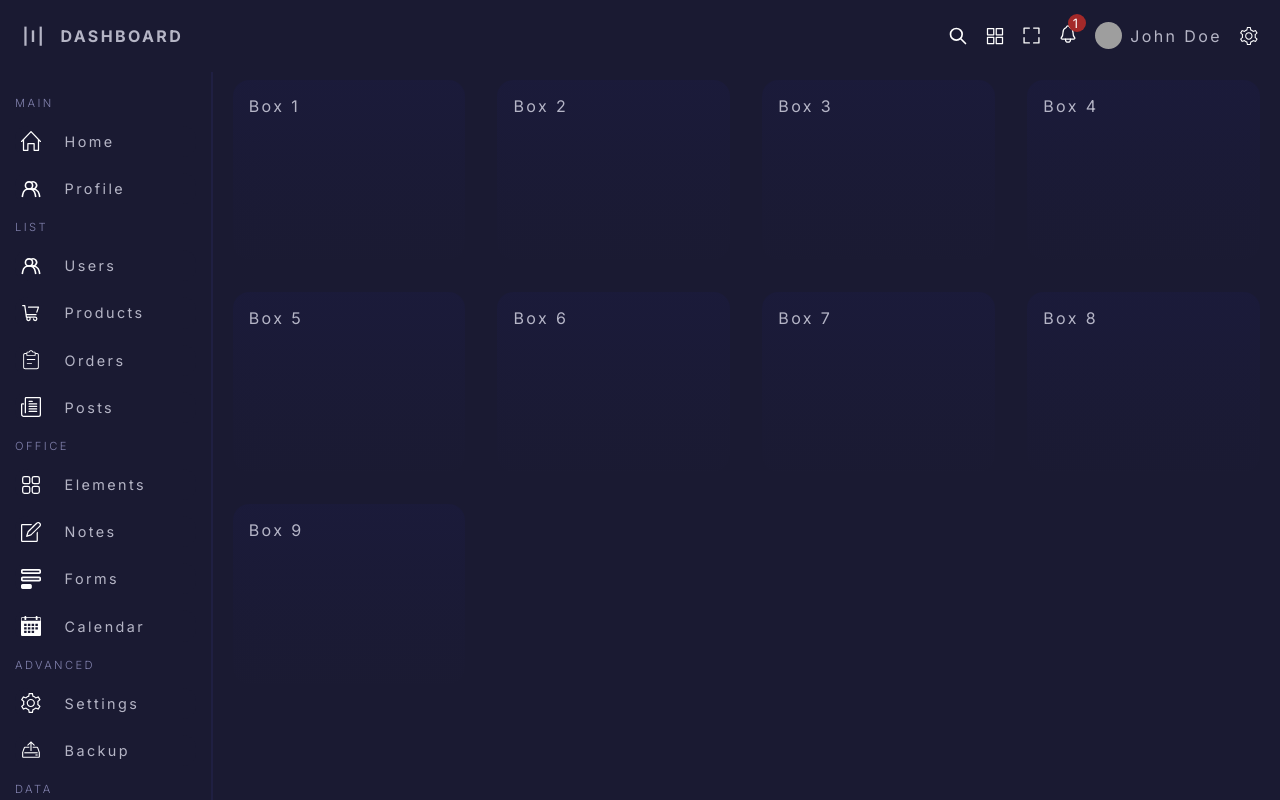
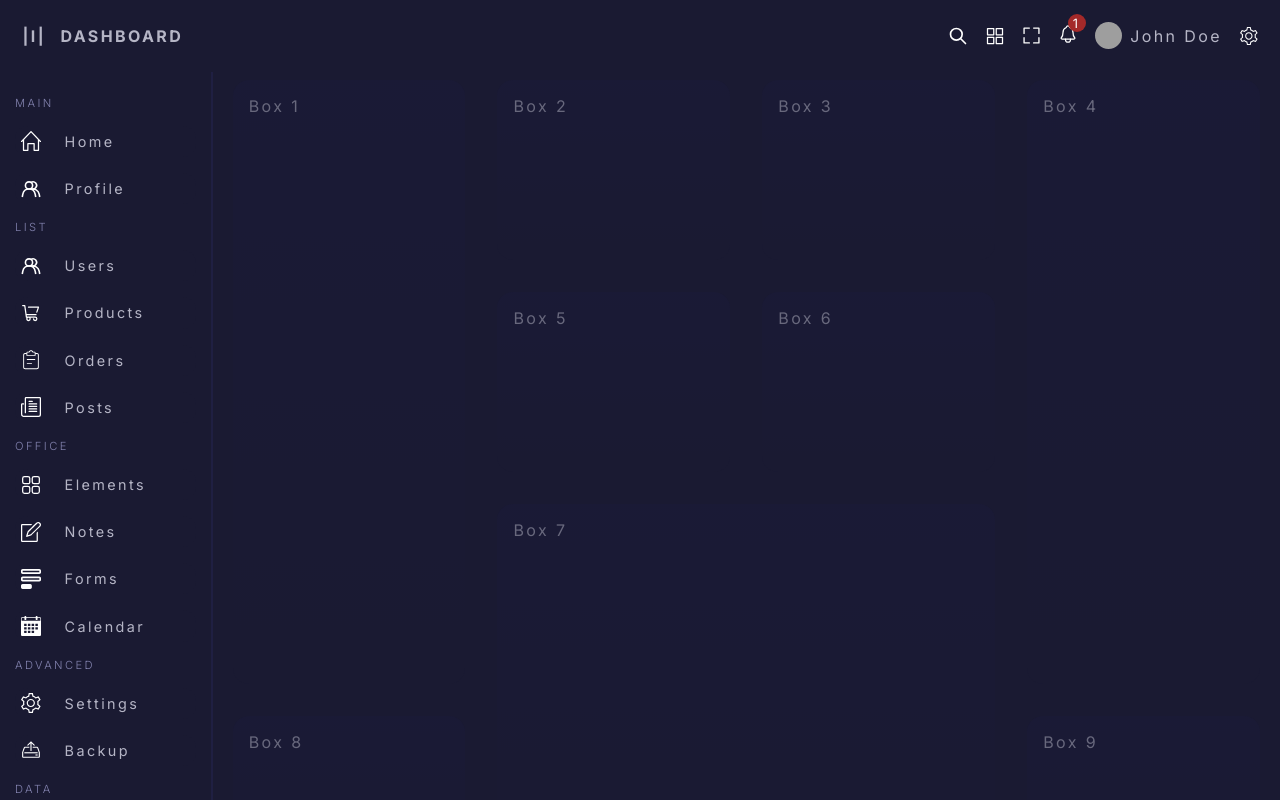
Before and after one commit to Hvitrevs/Sales-dashboard, a React (Vite) app in the folder react-admin-ui/: page / in a window 1280 px wide. Shown: the top 800 px of the page. Built offline with nearby package versions, Linux system fonts and the light colour scheme; grey boxes are pictures that could not be loaded.

Commit message:
homepage layout editing

```diff
--- a/react-admin-ui/src/pages/home/home.scss
+++ b/react-admin-ui/src/pages/home/home.scss
@@ -9,11 +9,30 @@
         padding: 1rem;
         border-radius: 1rem;
         background-image: linear-gradient(to bottom, hsla(240, 41%, 18%, 0.531),hsla(240, 30%, 17%, 0.056) ) ;
+        opacity: 50%;
 
 
         &:hover {
-            box-shadow: 0 0 20px hsla(240, 44%, 31%, 0.531),
+            box-shadow: 0 0 20px hsla(240, 100%, 65%, 0.06);
+            opacity: 100%;
+
+
             }
+    }
+
+    .box1{
+        grid-column: span 1;
+        grid-row: span 3;
+    }
+
+    .box4{
+        grid-column: span 1;
+        grid-row: span 3;
+    }
+
+    .box7{
+        grid-column: span 2;
+        grid-row: span 2;
     }
 
 
--- a/react-admin-ui/src/styles/global.scss
+++ b/react-admin-ui/src/styles/global.scss
@@ -17,8 +17,8 @@ a {
   font-size: 1rem;
   font-family: "Inter", sans-serif;
   letter-spacing: 0.15rem;
-  background-color: $main-bg;
   color: $main-color;
+
 
 }
 
```
